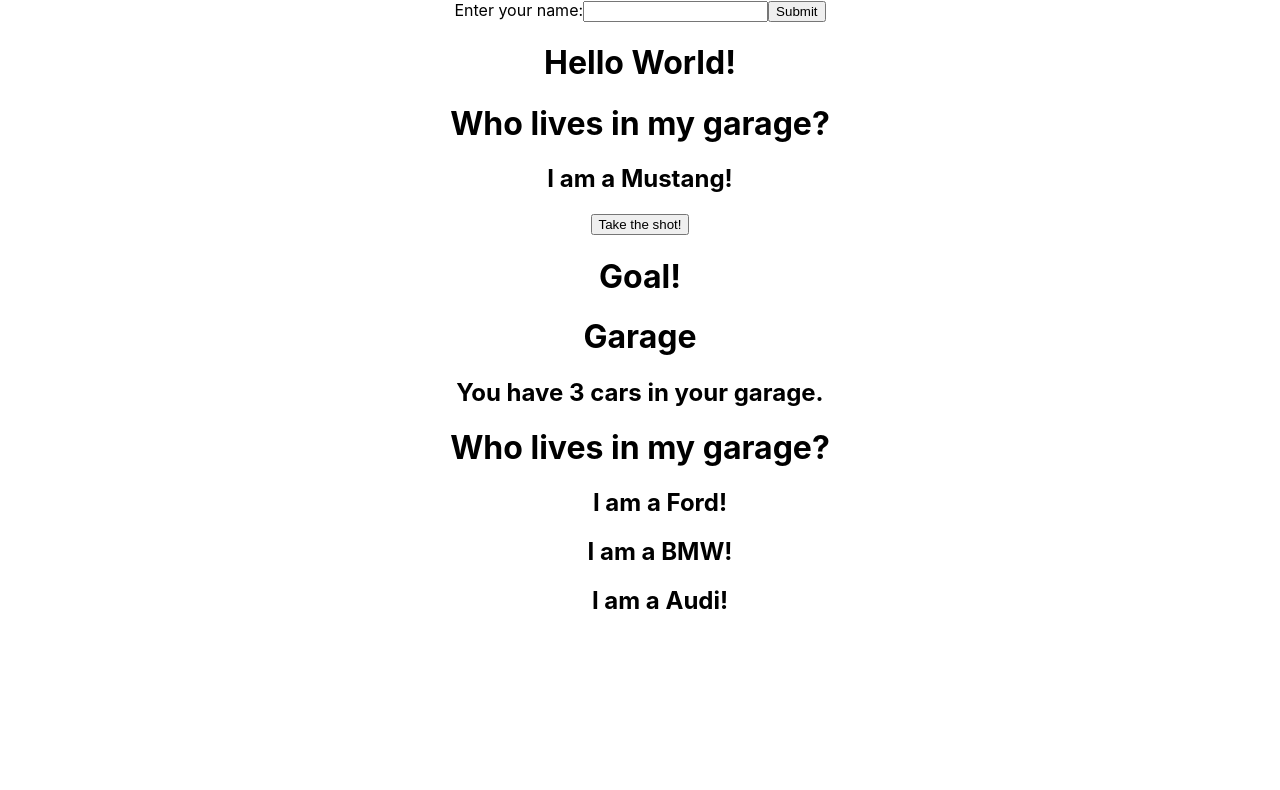
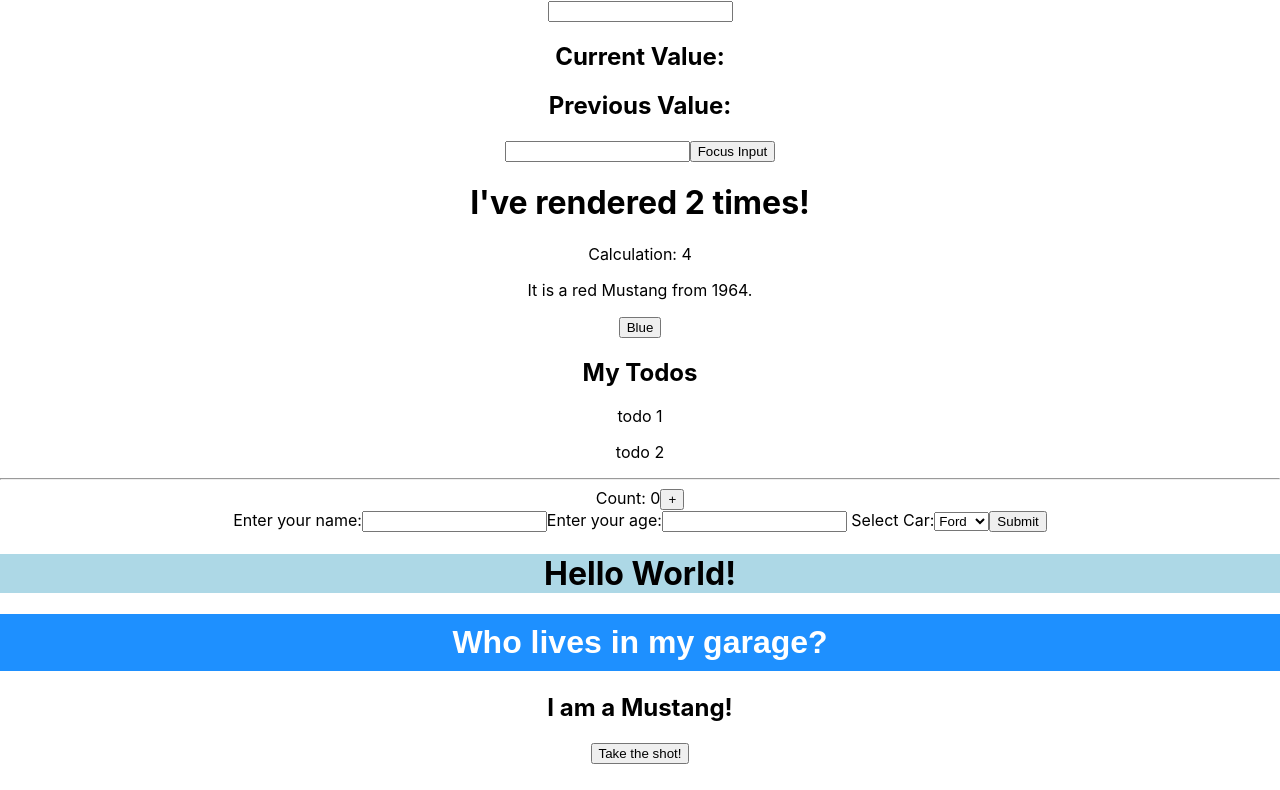
Before and after one commit to merlinpratheesh/react, a React (Create React App) app: page / in a window 1280 px wide. Shown: the top 790 px of the page. Built offline with nearby package versions, Linux system fonts and the light colour scheme.

Commit message:
lifeCycle

```diff
--- a/src/App.js
+++ b/src/App.js
@@ -1,45 +1,120 @@
-import './App.css';
-import { useState } from 'react';
+import "./App.css";
+import { useState,useEffect ,useRef  } from "react";
+import Todos from "./Todos";
 function App() {
   const carInfo = { name: "Ford", model: "Mustang" };
+  const [count, setCount] = useState(0);
+  const [todos, setTodos] = useState(["todo 1", "todo 2"]);
+  const [inputValue, setInputValue] = useState("");
+  const previousInputValue = useRef("");
   const shoot = () => {
     alert("Great Shot!");
-  }
+  };
   const cars = [
-    {id: 1, brand: 'Ford'},
-    {id: 2, brand: 'BMW'},
-    {id: 3, brand: 'Audi'}
+    { id: 1, brand: "Ford" },
+    { id: 2, brand: "BMW" },
+    { id: 3, brand: "Audi" },
   ];
   function Goal(props) {
     const isGoal = props.isGoal;
     if (isGoal) {
-      return <MadeGoal/>;
+      return <MadeGoal />;
     }
-    return <MissedGoal/>;
+    return <MissedGoal />;
   }
+  const increment = () => {
+    setCount((c) => c + 1);
+  };
+  const myStyle = {
+    color: "white",
+    backgroundColor: "DodgerBlue",
+    padding: "10px",
+    fontFamily: "Sans-Serif",
+  };
+  const [car, setCar] = useState({
+    brand: "Ford",
+    model: "Mustang",
+    year: "1964",
+    color: "red",
+  });
+  const updateColor = () => {
+    setCar((previousState) => {
+      return { ...previousState, color: "blue" };
+    });
+  };
+  const inputElement = useRef();
+
+  const focusInput = () => {
+    inputElement.current.focus();
+  };
+  const [counter, setCounter] = useState(0);
+  const [calculation, setCalculation] = useState(2);
+  useEffect(() => {
+    setTimeout(() => {
+      setCounter((counter) => counter + 1);
+    }, 1000);
+      previousInputValue.current = inputValue;
+    }, [inputValue]);
+
+
+
+  useEffect(() => {
+    setCalculation(() => counter * 2);
+  }, [counter]); // <- add the count variable here
+  useEffect(() => {
+    previousInputValue.current = inputValue;
+  }, [inputValue]);
+
   return (
     <div className="App">
+            <input
+        type="text"
+        value={inputValue}
+        onChange={(e) => setInputValue(e.target.value)}
+      />
+      <h2>Current Value: {inputValue}</h2>
+      <h2>Previous Value: {previousInputValue.current}</h2>
+
+      <input type="text" ref={inputElement} />
+      <button onClick={focusInput}>Focus Input</button>
+
+      <h1>I've rendered {counter} times!</h1>
+      <p>Calculation: {calculation}</p>
+      <p>
+        It is a {car.color} {car.model} from {car.year}.
+      </p>
+      <button type="button" onClick={updateColor}>
+        Blue
+      </button>
+
+      <Todos todos={todos} />
+      <hr />
+      <div>
+        Count: {count}
+        <button onClick={increment}>+</button>
+      </div>
       <MyForm />
-      <h1>Hello World!</h1>
-      <h1>Who lives in my garage?</h1>
-      <Car brand={ carInfo } />
+      <h1 style={{ backgroundColor: "lightblue" }}>Hello World!</h1>
+      <h1 style={myStyle}>Who lives in my garage?</h1>
+      <Car brand={carInfo} />
       <button onClick={shoot}>Take the shot!</button>
       <Goal isGoal={true} />
       <Garage cars={cars} />
 
       <h1>Who lives in my garage?</h1>
       <ul>
-        {cars.map((car) => <CarList key={car.id}  brand={car.brand} />)}
+        {cars.map((car) => (
+          <CarList key={car.id} brand={car.brand} />
+        ))}
       </ul>
-
     </div>
   );
 }
 function Car(props) {
-  return <h2>I am a { props.brand.model }!</h2>;
+  return <h2>I am a {props.brand.model}!</h2>;
 }
 function CarList(props) {
-  return <h2>I am a { props.brand }!</h2>;
+  return <h2>I am a {props.brand}!</h2>;
 }
 function MissedGoal() {
   return <h1>MISSED!</h1>;
@@ -48,23 +123,55 @@
   return <h1>Goal!</h1>;
 }
 function MyForm() {
-  const [name, setName] = useState("");
+  const [inputs, setInputs] = useState({});
+
+  const handleChange = (event) => {
+    const name = event.target.name;
+    const value = event.target.value;
+    setInputs((values) => ({ ...values, [name]: value }));
+  };
+
   const handleSubmit = (event) => {
     event.preventDefault();
-    alert(`The name you entered was: ${name}`)
-  }
+    alert(JSON.stringify(inputs, null, 2));
+  };
+
   return (
     <form onSubmit={handleSubmit}>
-      <label>Enter your name:
+      <label>
+        Enter your name:
         <input
           type="text"
-          value={name}
-          onChange={(e) => setName(e.target.value)}
+          name="username"
+          value={inputs.username || ""}
+          onChange={handleChange}
         />
+      </label>
+      <label>
+        Enter your age:
+        <input
+          type="number"
+          name="age"
+          value={inputs.age || ""}
+          onChange={handleChange}
+        />
+      </label>
+      <label>
+        {" "}
+        Select Car:
+        <select
+          name="carName"
+          value={inputs.carName || ""}
+          onChange={handleChange}
+        >
+          <option value="Ford">Ford</option>
+          <option value="Volvo">Volvo</option>
+          <option value="Fiat">Fiat</option>
+        </select>
       </label>
       <input type="submit" />
     </form>
-  )
+  );
 }
 function Garage(props) {
   const cars = props.cars;
@@ -72,12 +179,9 @@
   return (
     <>
       <h1>Garage</h1>
-      {cars.length > 0 &&
-        <h2>
-          You have {cars.length} cars in your garage.
-        </h2>
-      }
+      {cars.length > 0 && <h2>You have {cars.length} cars in your garage.</h2>}
     </>
   );
 }
+
 export default App;
--- /dev/null
+++ b/src/Todos.js
@@ -0,0 +1,13 @@
+const Todos = ({ todos }) => {
+    console.log("child render");
+    return (
+      <>
+        <h2>My Todos</h2>
+        {todos.map((todo, index) => {
+          return <p key={index}>{todo}</p>;
+        })}
+      </>
+    );
+  };
+
+  export default Todos;
```
